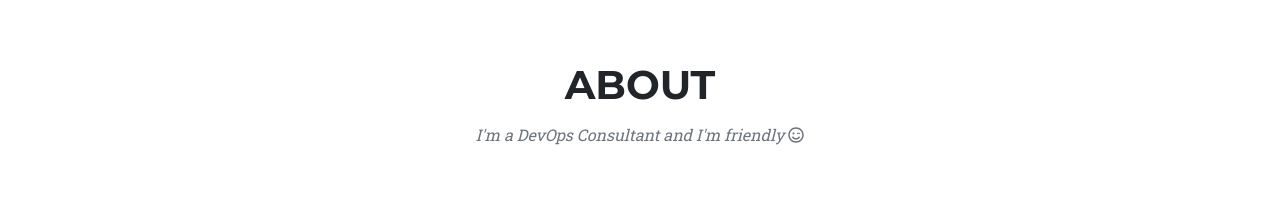
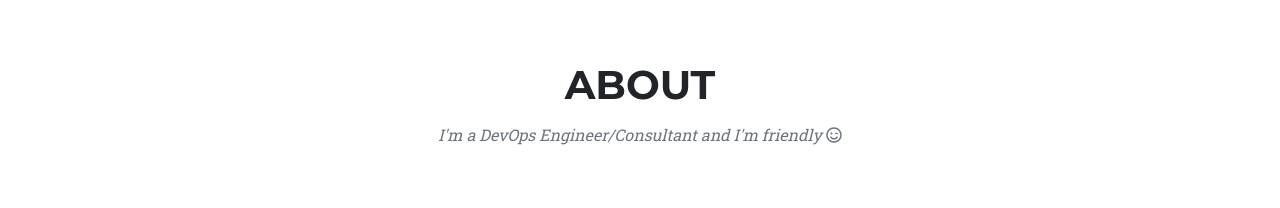
Before and after one commit to AmielCP/my-portfolio, a plain HTML site: page index.html in a window 1280 px wide. Shown: the part 780-988 px from the top of the page. Drawn offline with nearby package versions, Linux system fonts and the light colour scheme; files whose address does not match are found by name.

Commit message:
update index.html

```diff
--- a/index.html
+++ b/index.html
@@ -48,7 +48,7 @@
             <div class="container">
                 <div class="text-center">
                     <h2 class="section-heading text-uppercase">About</h2>
-                    <h3 class="section-subheading text-muted">I'm a DevOps Consultant and I'm friendly <i class="far fa-smile-wink"></i></h3>
+                    <h3 class="section-subheading text-muted">I'm a DevOps Engineer/Consultant and I'm friendly <i class="far fa-smile-wink"></i></h3>
                 </div>
                 <div class="row text-center">
                     <div class="col-md-4">
```
